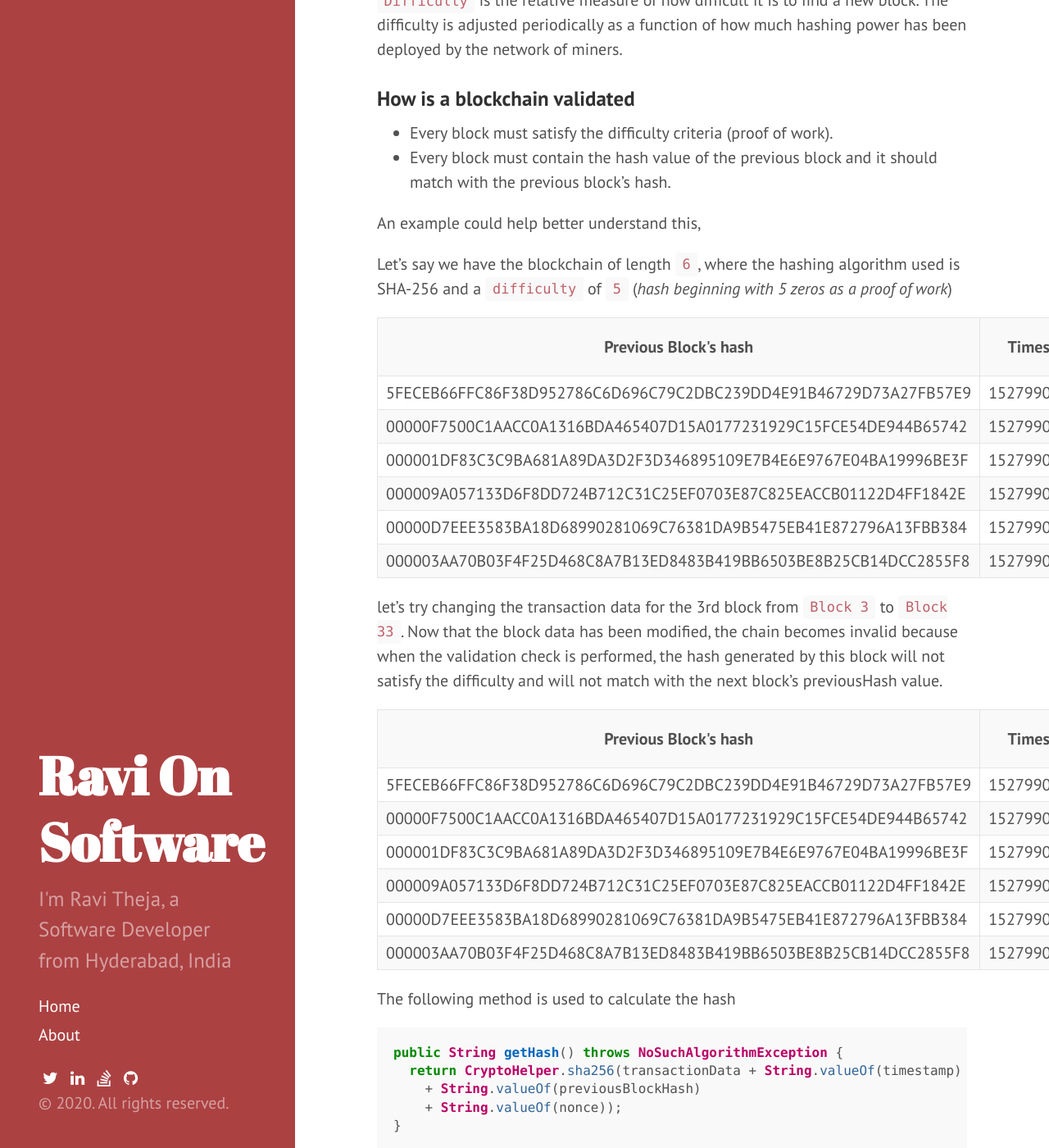
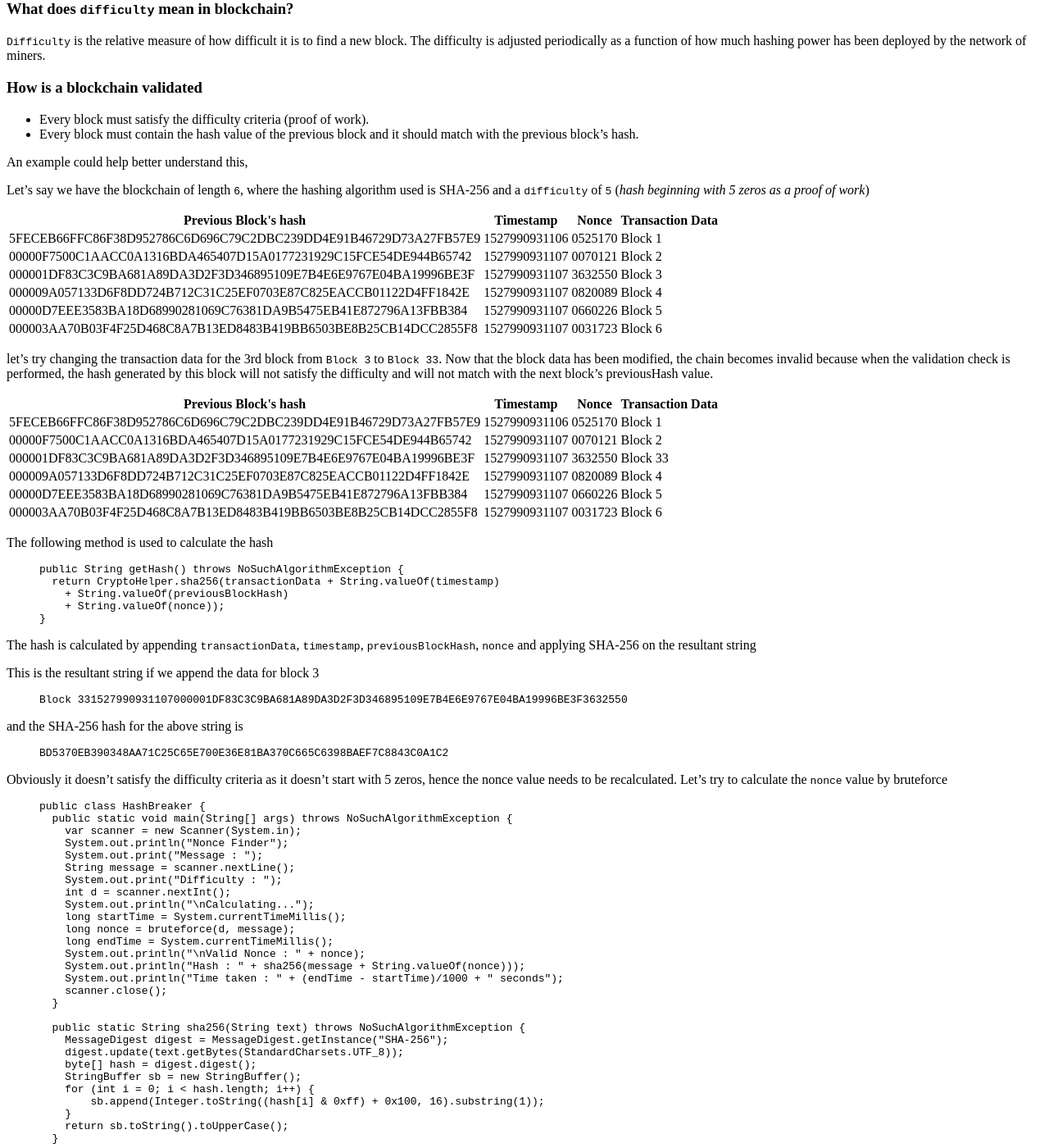
Before and after one commit to cyberpirate92/blog, a Jekyll site: the page built from _posts/2019-05-25-why-is-it-difficult-to-modify-records-in-a-blockchain.md, in a window 1280 px wide and 1400 px high, scrolled down 406 px. Shown: the whole window at 82% size. Built offline with Jekyll 4.4.1, drawn with Linux system fonts in a browser that asks for light colours; some of the changed text lies outside the part shown.

Commit message:
Revert "Fix links"
This reverts commit e710bfd72b3cf0d58b6974b50adc2a224f73181c.

```diff
--- a/_includes/head.html
+++ b/_includes/head.html
@@ -15,16 +15,16 @@
   </title>
 
   <!-- CSS -->
-  <link rel="stylesheet" href="{{ site.baseurl }}/public/css/poole.css">
-  <link rel="stylesheet" href="{{ site.baseurl }}/public/css/syntax.css">
-  <link rel="stylesheet" href="{{ site.baseurl }}/public/css/hyde.css">
-  <link rel="stylesheet" href="{{ site.baseurl }}/public/css/custom.css">
+  <link rel="stylesheet" href="{{ site.baseurl }}public/css/poole.css">
+  <link rel="stylesheet" href="{{ site.baseurl }}public/css/syntax.css">
+  <link rel="stylesheet" href="{{ site.baseurl }}public/css/hyde.css">
+  <link rel="stylesheet" href="{{ site.baseurl }}public/css/custom.css">
   <link rel="stylesheet" href="http://fonts.googleapis.com/css?family=PT+Sans:400,400italic,700|Abril+Fatface">
   <link rel="stylesheet" href="https://stackpath.bootstrapcdn.com/font-awesome/4.7.0/css/font-awesome.min.css" integrity="sha384-wvfXpqpZZVQGK6TAh5PVlGOfQNHSoD2xbE+QkPxCAFlNEevoEH3Sl0sibVcOQVnN" crossorigin="anonymous">
 
   <!-- Icons -->
-  <link rel="apple-touch-icon-precomposed" sizes="144x144" href="{{ site.baseurl }}/public/apple-touch-icon-144-precomposed.png">
-                                 <link rel="shortcut icon" href="{{ site.baseurl }}/public/favicon.ico">
+  <link rel="apple-touch-icon-precomposed" sizes="144x144" href="{{ site.baseurl }}public/apple-touch-icon-144-precomposed.png">
+                                 <link rel="shortcut icon" href="{{ site.baseurl }}public/favicon.ico">
 
   <!-- RSS -->
   <link rel="alternate" type="application/rss+xml" title="RSS" href="/atom.xml">
--- a/_posts/2019-05-25-why-is-it-difficult-to-modify-records-in-a-blockchain.md
+++ b/_posts/2019-05-25-why-is-it-difficult-to-modify-records-in-a-blockchain.md
@@ -267,7 +267,7 @@
 The same happens with the remaining blocks and their nonces should also be recalculated. As we have observed the blockchain is similar in analogy to dominoes where each block can be thought of as a domino.
 
 {:refdef: class="centered-image"}
-![]({{ site.baseurl }}/public/images/dominoes-disturbed.gif)
+![]({{ site.baseurl }}public/images/dominoes-disturbed.gif)
 {: refdef}
 
 once a block is disturbed, all the consecutive blocks also get affected
@@ -282,7 +282,7 @@
 * For the sake of simplicity, we have used tiny difficulty values and a relatively less complex algorithm, but in actual implementations, the difficulty value is quite huge and also the hashing algorithms are much more complex which makes it much harder and time consuming to recalculate the nonce values.
 
 {:refdef: class="centered-image"}
-![]({{ site.baseurl }}/public/images/bitcoin-relative-difficulty.png)
+![]({{ site.baseurl }}public/images/bitcoin-relative-difficulty.png)
 <small>Graph showing changes in relative difficulty for bitcoin. Source: https://blockchain.info</small>
 {: refdef}
 
--- a/index.html
+++ b/index.html
@@ -21,7 +21,7 @@
 
 <div class="pagination">
   {% if paginator.next_page %}
-    <a class="pagination-item older" href="{{ site.baseurl }}/page{{paginator.next_page}}">Older</a>
+    <a class="pagination-item older" href="{{ site.baseurl }}page{{paginator.next_page}}">Older</a>
   {% else %}
     <span class="pagination-item older">Older</span>
   {% endif %}
@@ -29,7 +29,7 @@
     {% if paginator.page == 2 %}
       <a class="pagination-item newer" href="{{ site.baseurl }}">Newer</a>
     {% else %}
-      <a class="pagination-item newer" href="{{ site.baseurl }}/page{{paginator.previous_page}}">Newer</a>
+      <a class="pagination-item newer" href="{{ site.baseurl }}page{{paginator.previous_page}}">Newer</a>
     {% endif %}
   {% else %}
     <span class="pagination-item newer">Newer</span>
```
Also changed, not shown: _posts/2019-05-20-creating-a-simple-blockchain.md (+1 -1 lines).
